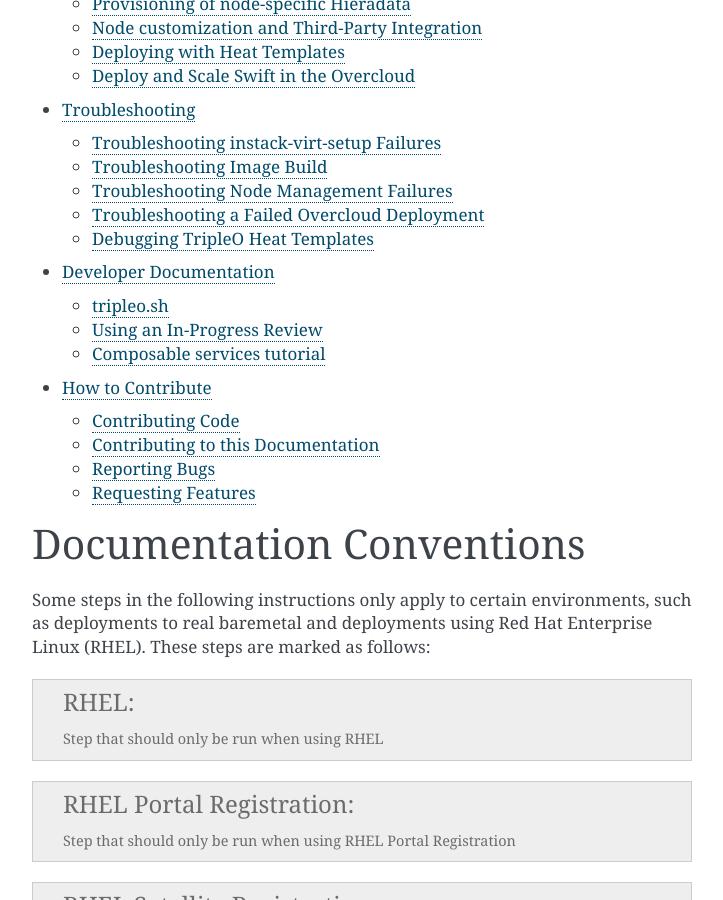
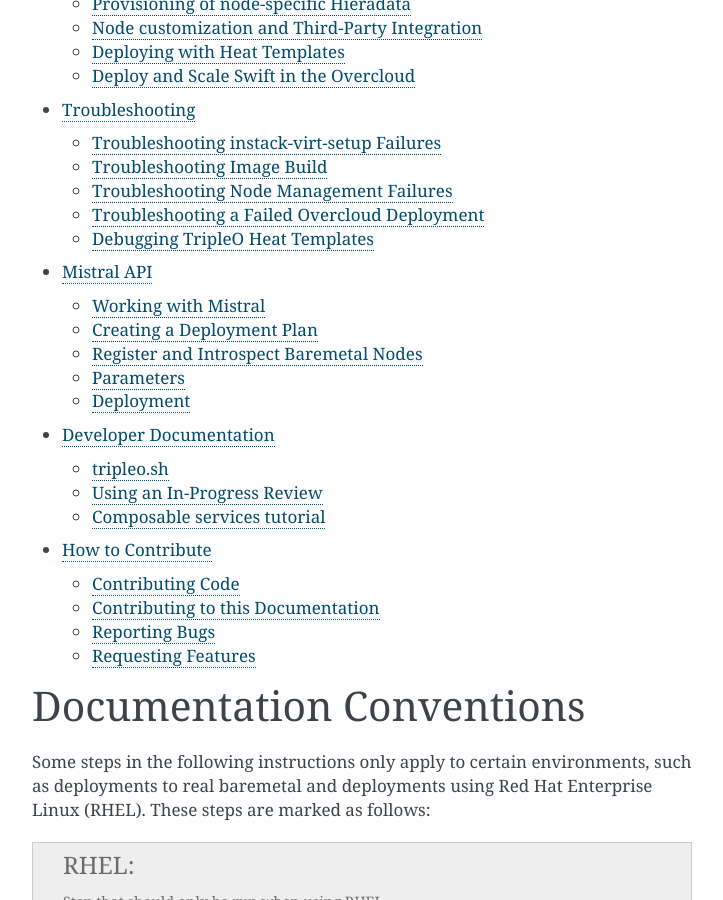
Before and after one commit to openstack-archive/tripleo-docs, a Sphinx documentation site: the page built from doc/source/index.rst, in a window 1280 px wide and 900 px high, scrolled down 1707 px. Shown: the whole window, without its empty margins (388-1111 px from the left). Built offline with Sphinx 7.4.7, drawn with Linux system fonts in a browser that asks for light colours; some of the changed lines change nothing that is shown.

Commit message:
Mistral API Documentation
This initial Mistral API documentation covers the following topics:

- Register and introspect nodes
- Create and update plans
- Update and set Heat parameters
- Deploy the plan.

Change-Id: I36ddc04ae883f56ce0d816392630b330819120c5

```diff
--- a/doc/source/index.rst
+++ b/doc/source/index.rst
@@ -18,6 +18,7 @@
    advanced_deployment/backends
    advanced_deployment/custom
    troubleshooting/troubleshooting
+   mistral-api/mistral-api
    developer/developer
    contributions/contributions
 
--- /dev/null
+++ b/doc/source/mistral-api/mistral-api.rst
@@ -0,0 +1,319 @@
+Mistral API
+===========
+
+The public API for TripleO uses the OpenStack Workflow service, `Mistral`_ to
+provide its interface. This allows external systems to consume and use the same
+Workflows used by python-tripleoclient and tripleo-ui.
+
+Working with Mistral
+--------------------
+
+TripleO functionality can be accessed via Mistral Workflows and Actions.
+Workflows define a set number of steps and typically use a number of actions.
+There is a set of actions which are intended to be used directly. When actions
+are called directly, Mistral executes them synchronously which is quicker for
+simple actions.
+
+Mistral can be used with the CLI interface or Python bindings which are both
+provided by `python-mistralclient`_ or via the `REST API`_ directly. This
+guide will use the Mistral CLI interface for brevity.
+
+When using the CLI, all of the TripleO workflows can be viewed with the
+command ``openstack workflow list``. All of the workflows provided by TripleO
+will have a name starting with ``tripleo.``
+
+.. code-block:: plain
+
+    $ openstack workflow list
+    +--------------------------------------+-----------------------------------------+------------------------------+
+    | ID                                   | Name                                    | Input                        |
+    +--------------------------------------+-----------------------------------------+------------------------------+
+    | 1ae040b6-d330-4181-acb9-8638dc486b79 | tripleo.baremetal.v1.set_node_state     | node_uuid, state_action, ... |
+    | 2ef20a58-b380-4b6b-a6cd-270352d0f3d2 | tripleo.deployment.v1.deploy_on_servers | server_name, config_name,... |
+    +--------------------------------------+-----------------------------------------+------------------------------+
+
+To view the individual workflows in more detail and see the inputs they
+accept use the ``openstack workflow show`` command. This command will also
+show the default values for input parameters. If no default is given, then it
+is required.
+
+.. code-block:: plain
+
+    $ openstack workflow show tripleo.plan_management.v1.create_default_deployment_plan
+    +------------+-----------------------------------------------------------+
+    | Field      | Value                                                     |
+    +------------+-----------------------------------------------------------+
+    | ID         | fa8256ec-b585-476f-a83e-e800beb26684                      |
+    | Name       | tripleo.plan_management.v1.create_default_deployment_plan |
+    | Project ID | 65c5259b7a96436f898fd518815c42c1                          |
+    | Tags       | <none>                                                    |
+    | Input      | container, queue_name=tripleo                             |
+    | Created at | 2016-08-19 10:07:10                                       |
+    | Updated at | None                                                      |
+    +------------+-----------------------------------------------------------+
+
+This workflow can then be executed with the ``openstack workflow execution
+create`` command.
+
+.. code-block:: plain
+
+    $ openstack workflow execution create tripleo.plan_management.v1.create_default_deployment_plan \
+        '{"container": "my_cloud"}'
+    +-------------------+-----------------------------------------------------------+
+    | Field             | Value                                                     |
+    +-------------------+-----------------------------------------------------------+
+    | ID                | 824a8cf7-3306-4ef2-8efd-a2715dd0dbce                      |
+    | Workflow ID       | fa8256ec-b585-476f-a83e-e800beb26684                      |
+    | Workflow name     | tripleo.plan_management.v1.create_default_deployment_plan |
+    | Description       |                                                           |
+    | Task Execution ID | <none>                                                    |
+    | State             | RUNNING                                                   |
+    | State info        | None                                                      |
+    | Created at        | 2016-08-22 12:33:35.493135                                |
+    | Updated at        | 2016-08-22 12:33:35.495764                                |
+    +-------------------+-----------------------------------------------------------+
+
+After a Workflow execution is created it will be scheduled up by Mistral and
+executed asynchronously. Mistral can either be polled until it is finished or
+you can subscribe to the `Zaqar`_ queue for messages from the running
+Workflow. By default the TripleO workflows will send messages to a Zaqar queue
+with the name ``tripleo``, the workflows all accept a ``queue_name`` parameter
+which allows a user defined queue name to be used. It can be useful to use
+different queue names if you plan to execute multiple workflows and want the
+messages to be handled individually.
+
+Actions can be used in a similar way to workflows, but the CLI commands are
+``openstack action definition list``, ``openstack action definition show``
+and ``openstack action execution run``.
+
+`API reference documentation`_ is available for all TripleO Workflows.
+
+
+Creating a Deployment Plan
+--------------------------
+
+Deployment plans consist of a Swift container and a Mistral Environment. The
+TripleO Heat Templates are stored in Swift and then user defined parameters are
+stored in the Mistral environment.
+
+Using the default plan
+^^^^^^^^^^^^^^^^^^^^^^
+
+When the undercloud is installed, it will create a default plan with the name
+``overcloud``. To create a new plan from the packaged version of
+tripleo-heat-templates on the undercloud use the workflow
+``tripleo.plan_management.v1.create_default_deployment_plan``. This workflow
+accepts a name which will be used for the Swift container and Mistral
+environment.
+
+The following command creates a plan called ``my_cloud``.
+
+.. code-block:: plain
+
+    $ openstack workflow execution create tripleo.plan_management.v1.create_default_deployment_plan \
+        '{"container": "my_cloud"}'
+    +-------------------+-----------------------------------------------------------+
+    | Field             | Value                                                     |
+    +-------------------+-----------------------------------------------------------+
+    | ID                | dc4800ef-8d0a-436e-9564-a7ee81ba93d5                      |
+    | Workflow ID       | fa8256ec-b585-476f-a83e-e800beb26684                      |
+    | Workflow name     | tripleo.plan_management.v1.create_default_deployment_plan |
+    | Description       |                                                           |
+    | Task Execution ID | <none>                                                    |
+    | State             | RUNNING                                                   |
+    | State info        | None                                                      |
+    | Created at        | 2016-08-23 10:06:45.372767                                |
+    | Updated at        | 2016-08-23 10:06:45.376122                                |
+    +-------------------+-----------------------------------------------------------+
+
+.. note::
+
+    When updating the packages on the undercloud with yum the TripleO Heat
+    Templates will be updated in `/usr/share/..` but any plans that were
+    previously created will not be updated automatically. At the moment this
+    is a manual process.
+
+Using custom templates
+^^^^^^^^^^^^^^^^^^^^^^
+
+Manually creating a plan with custom templates is a three stage process. Each
+step must use the same name for the container, we are using ``my_cloud``, but
+it can be changed if they are all consistent. This will be the plan name.
+
+1. Create the Swift container.
+
+    .. code-block:: bash
+
+        openstack action execution run tripleo.plan.create_container \
+            '{"container":"my_cloud"}'
+
+    .. note::
+
+        Creating a swift container directly isn't sufficient, as this Mistral
+        action also sets metadata on the container and may include further
+        steps in the future.
+
+2. Upload the files to Swift.
+
+    .. code-block:: bash
+
+        swift upload my_cloud path/to/tripleo/templates
+
+3. Trigger the plan create Workflow, which will create the Mistral environment
+   for the uploaded templates, do some initial template processing and generate
+   the passwords.
+
+    .. code-block:: bash
+
+        openstack workflow execution create tripleo.plan_management.v1.create_deployment_plan \
+            '{"container":"my_cloud"}'
+
+
+Register and Introspect Baremetal Nodes
+---------------------------------------
+
+Baremetal nodes can be registered with Ironic via Mistral. This functionality
+is provided by the ``tripleo.baremetal`` workflows.
+
+Register Nodes
+^^^^^^^^^^^^^^
+
+The input for this workflow is a bit larger, so this time we will store it in
+a file and pass it in, rather than working inline.
+
+.. code-block:: bash
+
+    $ cat nodes.json
+    {
+        "remove": false,
+        "ramdisk_name": "bm-deploy-ramdisk",
+        "kernel_name": "bm-deploy-kernel",
+        "instance_boot_option": "local",
+        "nodes_json": [
+            {
+                "pm_password": "$RSA_PRIVATE_KEY",
+                "pm_type": "pxe_ssh",
+                "pm_addr": "192.168.122.1",
+                "mac": [
+                    "00:8f:61:0d:6a:e1"
+                ],
+                "memory": "8192",
+                "disk": "40",
+                "arch": "x86_64",
+                "cpu": "4",
+                "pm_user": "root"
+            }
+        ]
+    }
+
+
+* If ``remove`` is set to true, any nodes that are not passed to the workflow
+  will be removed.
+* ``ramdisk_name`` and ``kernel_name`` are the Glance names for the kernel and
+  ramdisk to use for the nodes.
+* ``instance_boot_option`` defines whether to set instances for booting from
+  the local hard drive (local) or network (netboot).
+* The format of the nodes_json is documented in :ref:`instackenv`.
+
+.. code-block:: bash
+
+    $ openstack workflow execution create tripleo.baremetal.v1.register_or_update \
+        nodes.json
+
+The result of this workflow can be seen with the following command.
+
+.. code-block:: bash
+
+    $ mistral execution-get-output $EXECUTION_ID
+    {
+        "status": "SUCCESS",
+        "new_nodes": [],
+        "message": "Nodes set to managed.",
+        "__task_execution": {
+            "id": "001892c5-4197-4c04-af74-aff95f6d584f",
+            "name": "send_message"
+        },
+        "registered_nodes": [
+            {
+                "uuid": "93feecfb-8a4d-418c-9f2c-5ef8db7aff2e",
+                ...
+            },
+        ]
+    }
+
+The above information is accessible like this, or via the zaqar queue. The
+registered_nodes property will contain each of the nodes registered with all
+their properties from Ironic, including the UUID which is useful for
+introspection.
+
+Introspect Nodes
+^^^^^^^^^^^^^^^^
+
+To introspect the nodes, we need to either use the Ironic UUID's returned by
+the register_or_update workflow or retrieve them directly from Ironic. Then
+those UUID's can be passed to the introspection workflow. The workflow expects
+nodes to be in the "manageable" state.
+
+.. code-block:: bash
+
+    $ openstack workflow execution create tripleo.baremetal.v1.introspect \
+        '{"nodes_uuids": ["UUID1", "UUID2"]}'
+
+Provide Nodes
+^^^^^^^^^^^^^
+
+After the nodes have been introspected they will still be in the manageable
+state. To make them available for a deployment, use the provide workflow,
+which has the same interface as introspection.
+
+.. code-block:: bash
+
+    $ openstack workflow execution create tripleo.baremetal.v1.provide \
+        '{"nodes_uuids": ["UUID1", "UUID2"]}'
+
+Parameters
+----------
+
+A number of parameters will need to be provided for a deployment to be
+successful. These required parameters will depend on the Heat templates that
+are being used. Parameters can be set with the Mistral Action
+``tripleo.parameters.update``.
+
+.. node::
+
+    This action will merge the passed parameters with those already set on the
+    plan. To set the parameters first use ``tripleo.parameters.reset`` to
+    remove any old parameters first.
+
+In the following example we set the ``ComputeCount`` parameter to ``2`` on the
+``my_cloud`` plan. This only sets one parameter, but any number can be provided.
+
+.. code-block:: bash
+
+    $ openstack action execution run tripleo.parameters.update \
+        '{"container":"my_cloud", "parameters":{"ComputeCount":2}}'
+
+
+Deployment
+----------
+
+After the plan has been configured it should be ready to be deployed.
+
+.. code-block:: bash
+
+    $ openstack workflow execution create tripleo.deployment.v1.deploy_plan \
+        '{"container": "my_cloud"}'
+
+Once the deployment is triggered, the templates will be processed and sent to
+Heat. This workflow will complete when the Heat action has started, or if there
+are any errors.
+
+Deployment progress can be tracked via the Heat API. It is possible to either
+follow the Heat events or simply wait for the Heat stack status to change.
+
+
+.. _Mistral: http://docs.openstack.org/developer/mistral/
+.. _python-mistralclient: http://docs.openstack.org/developer/mistral/guides/mistralclient_guide.html
+.. _REST API: http://docs.openstack.org/developer/mistral/developer/webapi/index.html
+.. _Zaqar: http://docs.openstack.org/developer/zaqar/
+.. _API Reference Documentation: http://docs.openstack.org/developer/tripleo-common/reference/index.html
```
